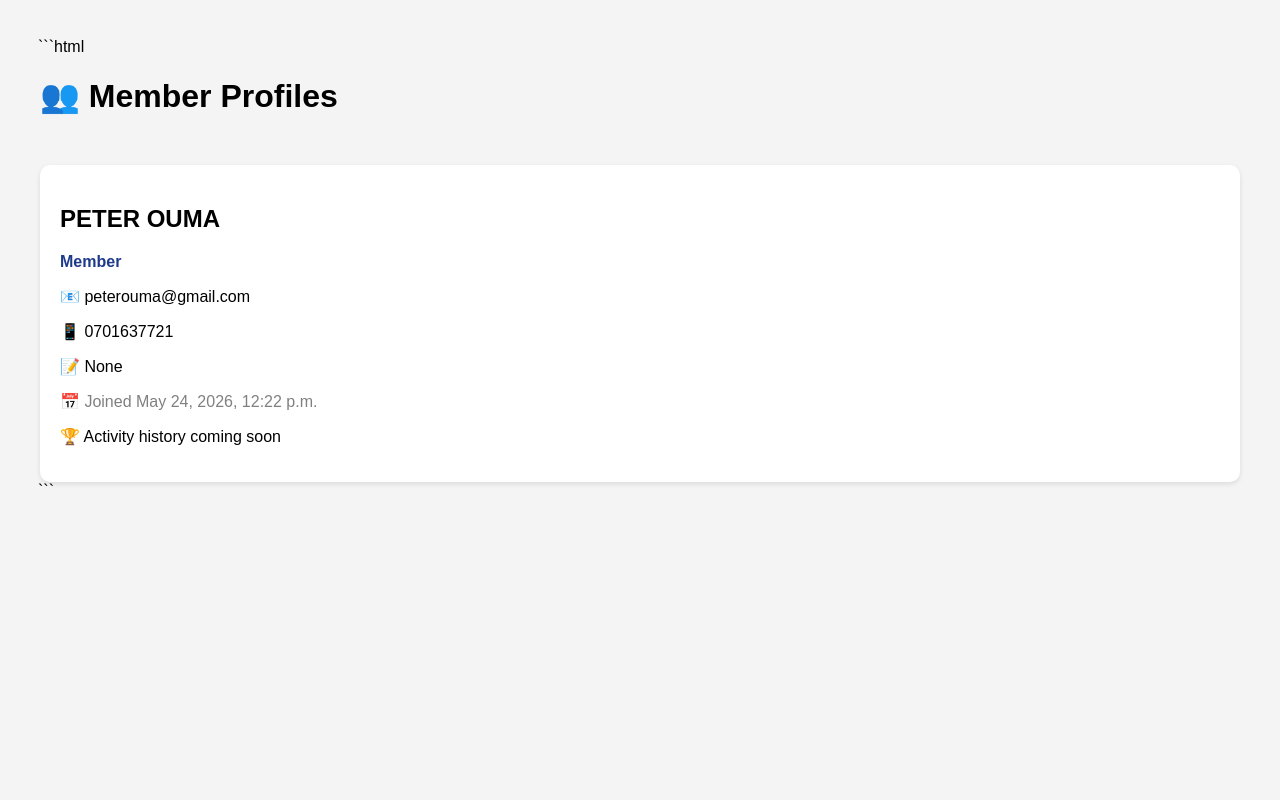
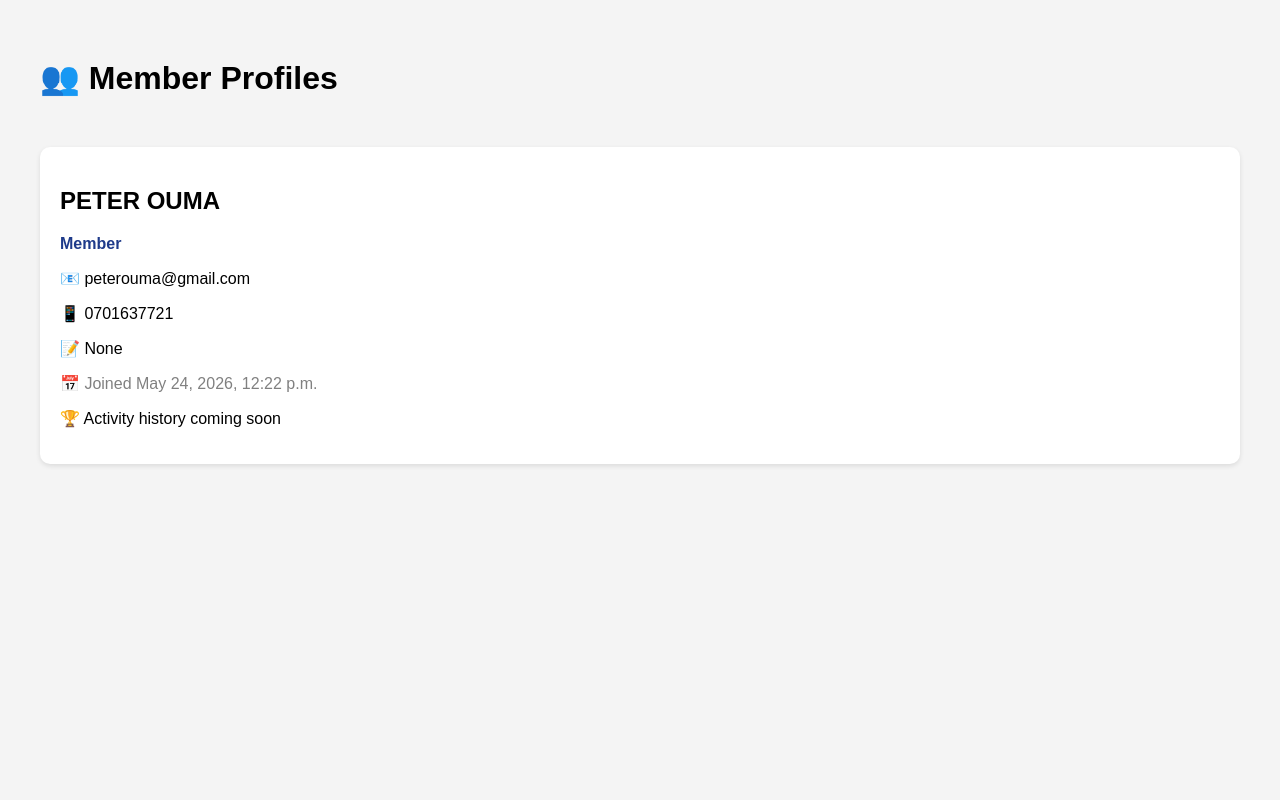
Before and after one commit to felixonyango66/groupapp, a Django app: template groupapp/templates/members.html in a window 1280 px wide. Run offline with Django 5.2, Linux system fonts and the light colour scheme; the template is opened without the code that fills it: values that come from a table or form of the project are taken from there, others are empty; data comes from the database, SQL or seed files in the repository.

Commit message:
updated members page

````diff
--- a/groupapp/templates/members.html
+++ b/groupapp/templates/members.html
@@ -1,4 +1,4 @@
-```html
+
 <!DOCTYPE html>
 <html lang="en">
 <head>
@@ -207,4 +207,3 @@
 
 </body>
 </html>
-```
````
